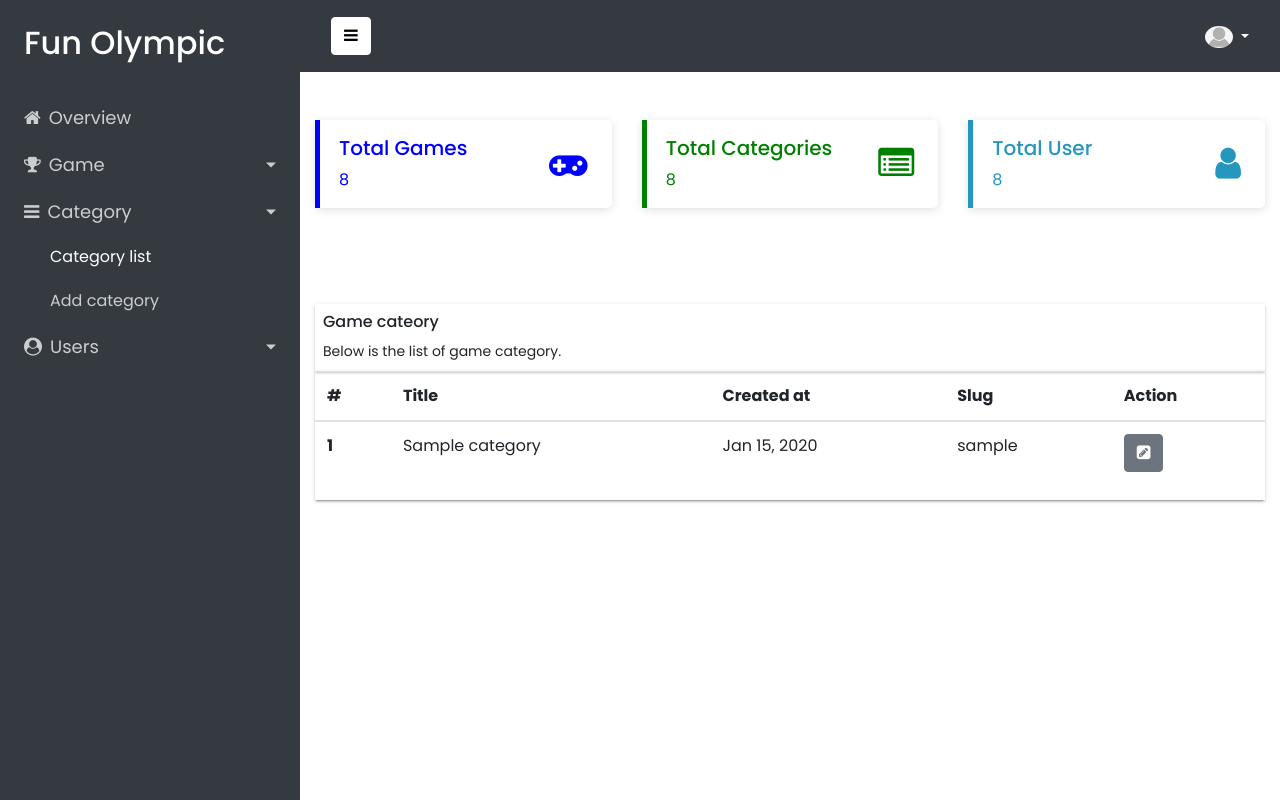
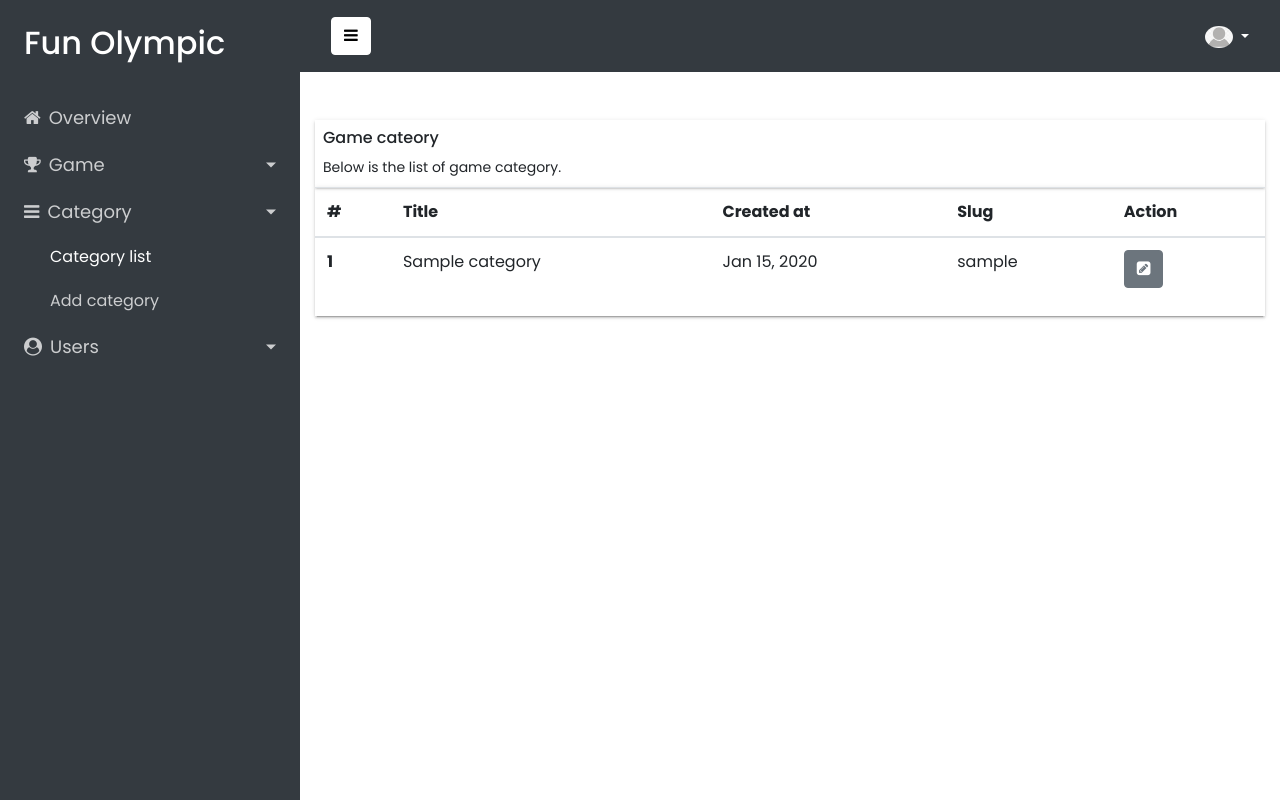
Before and after one commit to Dharam-shah/fun-olympic, a Django app: page /controlpanel/category-list/ in a window 1280 px wide. Run offline with Django 4.2, Linux system fonts and the light colour scheme; tables that the repository leaves empty hold one stand-in row (values such as "Sample post").

Commit message:
fixed overview page

```diff
--- a/apps/controlpanel/views.py
+++ b/apps/controlpanel/views.py
@@ -6,7 +6,7 @@ from .forms import CategoryForm, GameCreateForm
 
 # Create your views here.
 class DashboardOverView(TemplateView):
-    template_name = 'controlpanel/base.html'
+    template_name = 'controlpanel/overview.html'
 
 
 class GameListView(ListView):
--- a/templates/controlpanel/base.html
+++ b/templates/controlpanel/base.html
@@ -136,57 +136,10 @@
                     <a class="dropdown-item" href="{% url 'logout' %}">Logout</a>
                   </div>
                 </li>
-                {% comment %} <li class="nav-item dropdown">
-                  <a class="nav-link dropdown-toggle pr-3" href="#" id="navbarDropdown" role="button" data-toggle="dropdown" aria-haspopup="true" aria-expanded="false">
-                    Dropdown
-                  </a>
-                  <div class="dropdown-menu" aria-labelledby="navbarDropdown">
-                    <a class="dropdown-item" href="#">Logout</a>
-                  </div>
-                </li> {% endcomment %}
               </ul>
             </div>
           </div>
         </nav>
-
-        <section class="overview py-3 py-md-4 py-lg-5">
-          <div class="container">
-            <div class="row align-items-center">
-              <div class="col-lg-4">
-                <div class="box box--border-left">
-                  <div class="box-content">
-                    <h3 class="h5">Total Games</h3>
-                    <span class="box-number">8</span>
-                  </div>
-                  <div class="box-icon">
-                    <i class="fa fa-gamepad pl-1"></i>
-                  </div>
-                </div>
-              </div>
-              <div class="col-lg-4">
-                <div class="box box--border-left">
-                  <div class="box-content">
-                    <h3 class="h5">Total Categories</h3>
-                    <span class="box-number">8</span>
-                  </div>
-                  <div class="box-icon">
-                    <i class="fa fa-list-alt pl-1"></i>
-                  </div>
-                </div>
-              </div>
-              <div class="col-lg-4">
-                <div class="box box--border-left">
-                  <div class="box-content">
-                    <h3 class="h5">Total User</h3>
-                    <span class="box-number">8</span>
-                  </div>
-                  <div class="box-icon">
-                    <i class="fa fa-user pl-1"></i>
-                  </div>
-                </div>
-              </div>
-            </div>
-        </section>
         {% block main %} {% endblock %}
       </div>
     </div>
--- a/templates/user/user_profile.html
+++ b/templates/user/user_profile.html
@@ -18,7 +18,6 @@
                     </div>
                     <div class="joined-date">
                         <a class="btn btn-outline-secondary" href="{% url 'update-profile' request.user.id %}" role="button">Update profile</a>
-                        {% comment %} <span>{{ request.user.date_joined|date:"M d, Y" }}</span>s {% endcomment %}
                     </div>
                 </div>
             </div>
```
